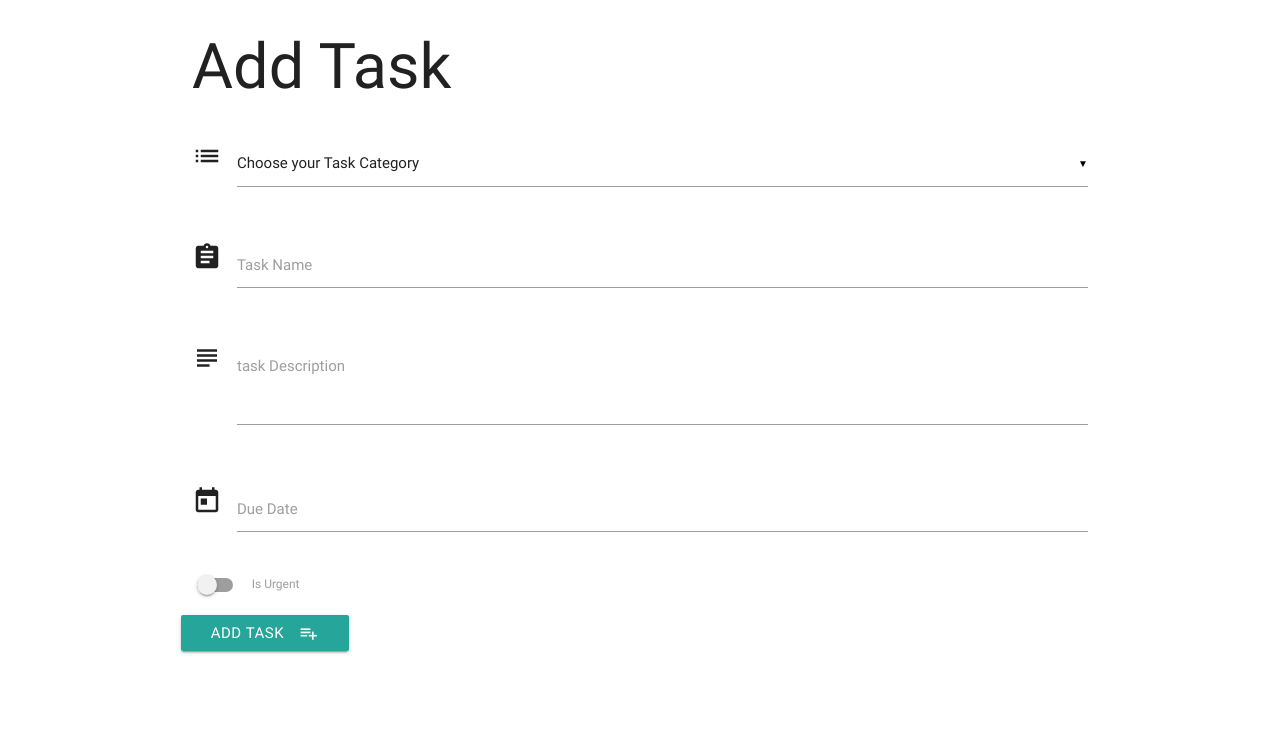
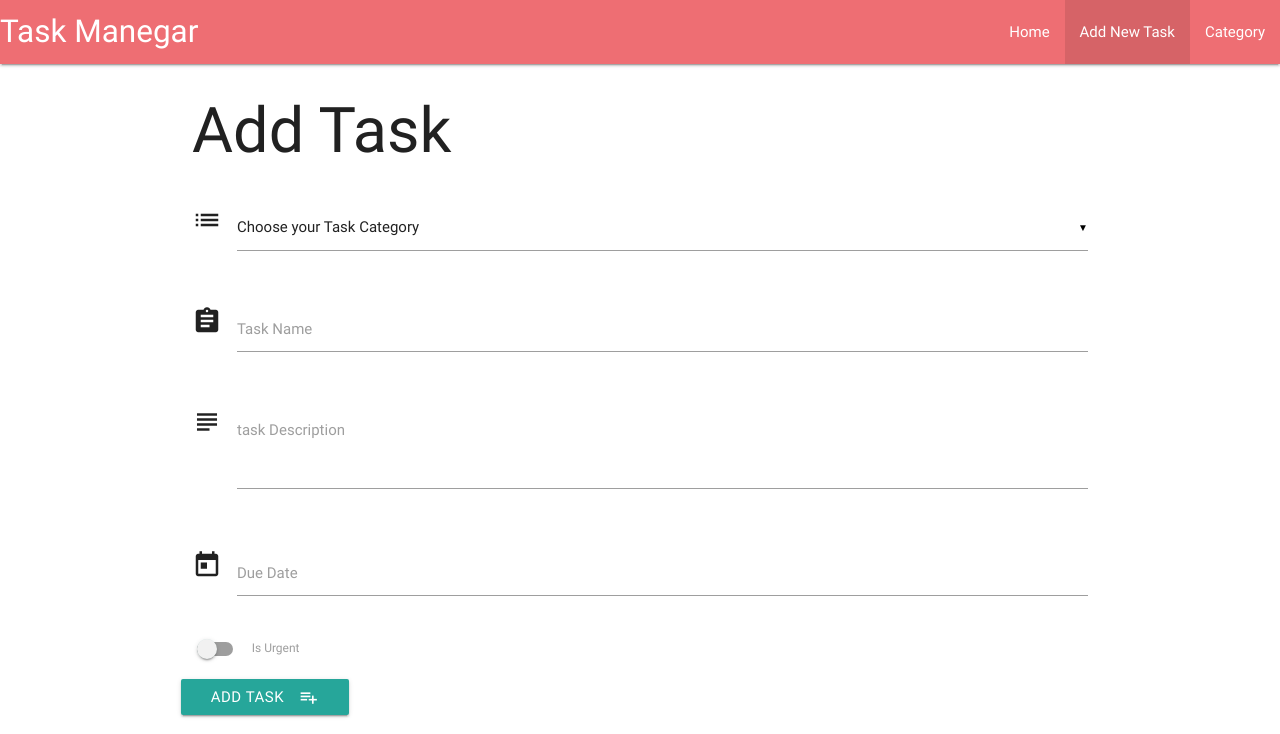
Before and after one commit to ninos77/task_manager_app, a Flask app: page /add_task in a window 1280 px wide. Shown: the top 734 px of the page. Run offline with Flask 2, Linux system fonts and the light colour scheme; data that the repository does not hold is empty; some libraries are stand-ins or nearby versions.

Commit message:
Add active clase to navbar

```diff
--- a/templates/addtask.html
+++ b/templates/addtask.html
@@ -1,4 +1,4 @@
-{% extends "base.html" %} {% block content %}
+{% extends "base.html" %} {% set active_page = "addtask" %} {% block content %}
 
 <h1>Add Task</h1>
 
--- a/templates/base.html
+++ b/templates/base.html
@@ -9,6 +9,18 @@
     <title>tack manager</title>
 </head>
 <body>
+<div>
+  <nav>
+    <div class="nav-wrapper">
+      <a href="#" class="brand-logo">Task Manegar</a>
+      <ul id="nav-mobile" class="right hide-on-med-and-down">
+        <li class="{{ 'active' if active_page == 'tasks' else '' }}"><a href="{{url_for('get_tasks')}}">Home</a></li>
+        <li class="{{ 'active' if active_page == 'addtask' else '' }}"><a href="{{url_for('add_task')}}">Add New Task</a></li>
+        <li class="{{ 'active' if active_page == '' else '' }}"><a href="collapsible.html">Category</a></li>
+      </ul>
+    </div>
+  </nav>
+</div>
 <div class="container">
     {% block content %}
     {% endblock %}
@@ -19,6 +31,7 @@
   $(document).ready(function(){
     $('.collapsible').collapsible();
     $('select').material_select();
+    $(".dropdown-button").dropdown();
   });
   // another javascripte for the datapicker
         $('.datepicker').pickadate({
--- a/templates/tasks.html
+++ b/templates/tasks.html
@@ -1,5 +1,7 @@
 
-{% extends 'base.html'%} {% block content %}
+{% extends 'base.html'%} {% set active_page = "tasks" %} {% block content %}
+
+<h1>All Tasks</h1>
 <div class="row">
     <ul class="collapsible" data-collapsible="accordion">
         {% for task in tasks %}
```
